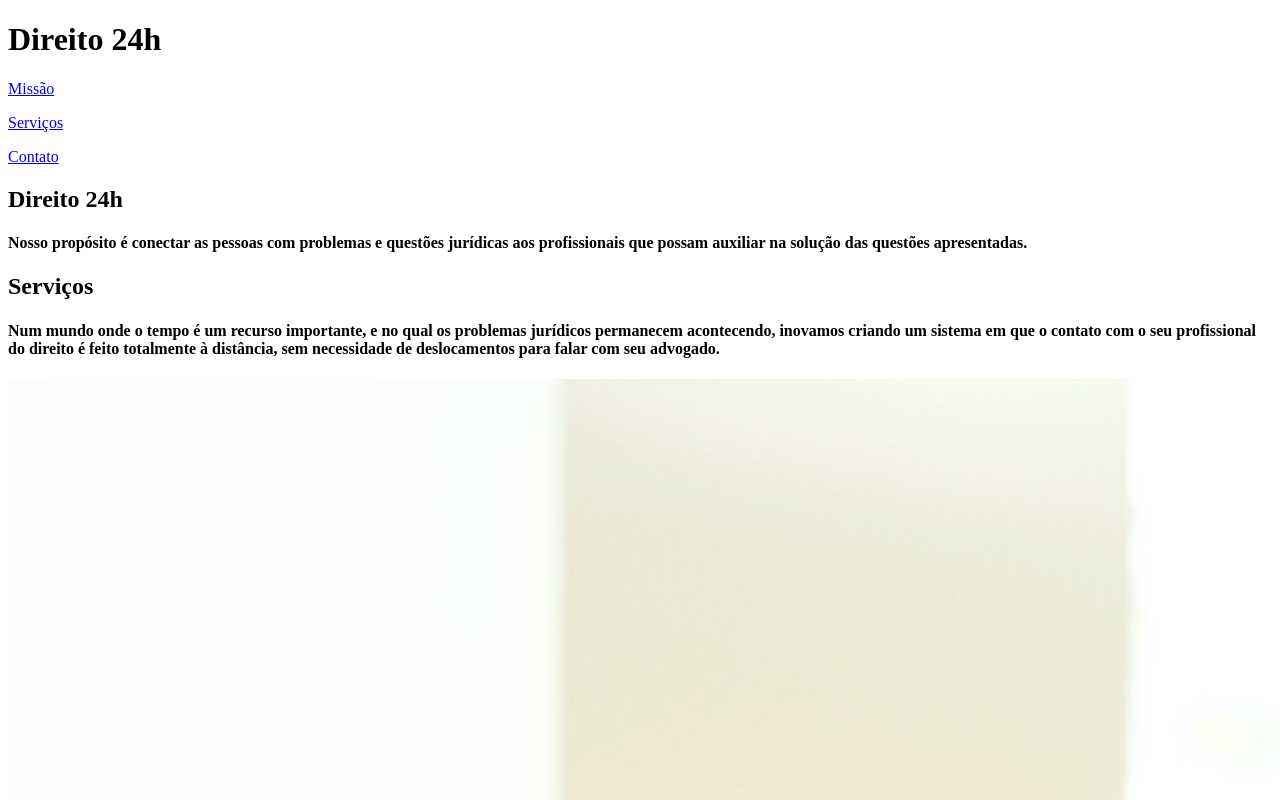
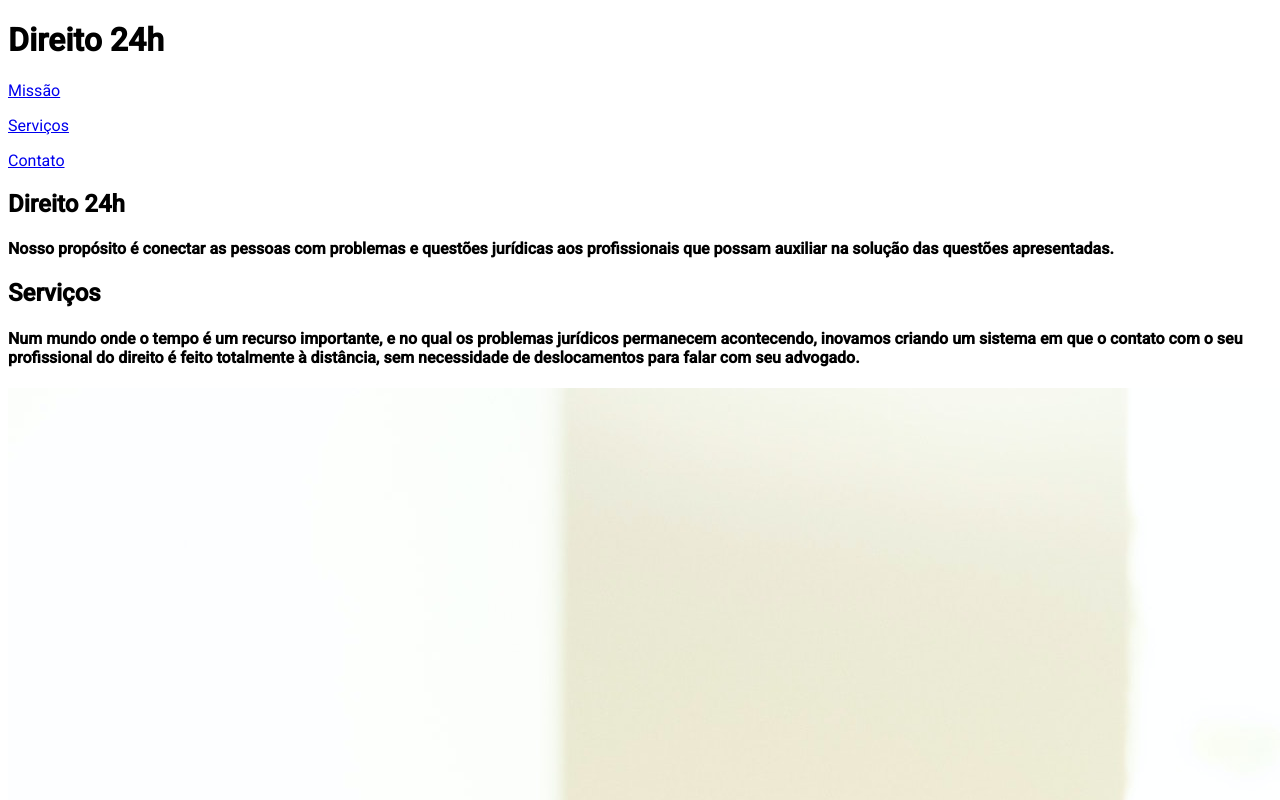
Before and after one commit to aguiarsilva/projects, a plain HTML site: page Company_page_flexbox/index.html in a window 1280 px wide. Shown: the top 800 px of the page. Drawn offline with Linux system fonts and the light colour scheme.

Commit message:
edit index and styles

```diff
--- a/Company_page_flexbox/index.html
+++ b/Company_page_flexbox/index.html
@@ -6,6 +6,8 @@
     <title>Direito 24h</title>
     <link rel="shortcut icon" href="favicon.ico" type="image/x-icon">
     <link rel="stylesheet" href="resources/css/styles.css" type="text/css">
+    <link rel="preconnect" href="https://fonts.gstatic.com">
+    <link href="https://fonts.googleapis.com/css2?family=Roboto:wght@400;500&family=Source+Sans+Pro:wght@300;400&display=swap" rel="stylesheet">
 </head>
 
 <body>
--- a/Company_page_flexbox/resources/css/styles.css
+++ b/Company_page_flexbox/resources/css/styles.css
@@ -0,0 +1,5 @@
+body {
+    font-family: Roboto;
+    background-color: white;
+    color: black;
+}
```
